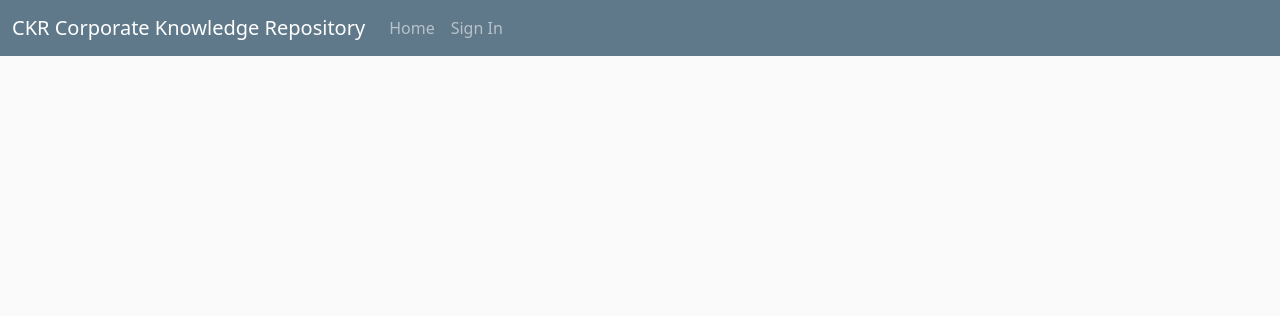
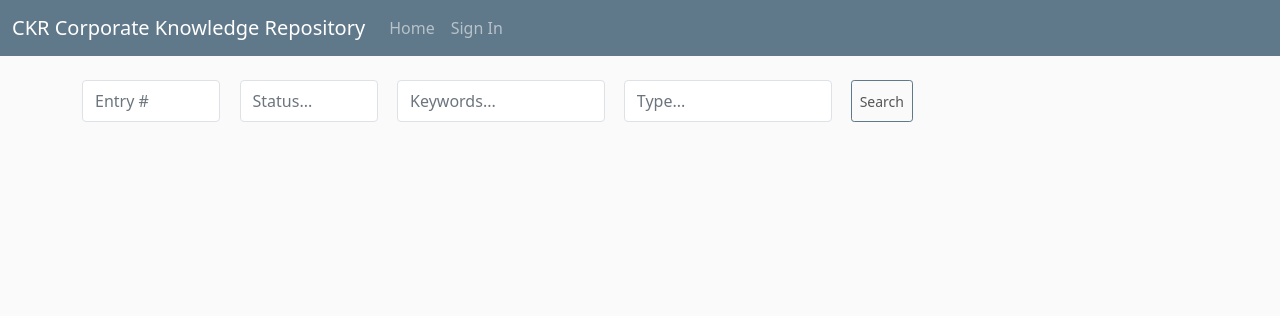
Before and after one commit to Steph-diaz/CKR_knowledge_Repository, a Django app: template ckr_knowledge_repository/ckr_knowledge_repository/templates/Entry/home_page.html in a window 1280 px wide. Shown: the top 316 px of the page. Run offline with Django 4.2, Linux system fonts and the light colour scheme; the template is opened without the code that fills it, so the values that code supplies are empty; some libraries are stand-ins or nearby versions.

Commit message:
search ability and fields in home page

```diff
--- a/ckr_knowledge_repository/ckr_knowledge_repository/static/css/project.css
+++ b/ckr_knowledge_repository/ckr_knowledge_repository/static/css/project.css
@@ -158,6 +158,12 @@ footer {
   border-color: #5f788a;
 }
 
+.btn-outline-steel:hover {
+  color: white;
+  border-color: #5f788a;
+  background-color: #5f788a;
+}
+
 /* final= #aaf0c6 | in progress= #f0c6aa  */
 /* active= #bbf3ed   | archived= #d7d7d7  */
 
--- a/ckr_knowledge_repository/ckr_knowledge_repository/templates/Entry/home_page.html
+++ b/ckr_knowledge_repository/ckr_knowledge_repository/templates/Entry/home_page.html
@@ -1,6 +1,63 @@
 {% extends "base.html" %}
 
 {% block content %}
+  <form method="GET" action="." >
+        <div class="form-row d-flex flex-row justify-content-between mb-4">
+{#          <div class="d-flex align-items-end">#}
+{#            <h4 >Search: </h4>#}
+{#          </div>#}
+
+          <div class="form-group col-2">
+              <div class="input-group">
+                  <input class="form-control py-2 border-right-0 border" type="search"
+                         name="entry_number" placeholder="Entry #"/>
+{#                    <span class="input-group-append">#}
+{#                        <div class="input-group-text bg-transparent">#}
+{#                            <i class="fa fa-search"></i>#}
+{#                        </div>#}
+{#                    </span>#}
+              </div>
+          </div>
+          <div class="form-group col-2">
+              <div class="input-group">
+                  <input class="form-control py-2 border-right-0 border" type="search"
+                         name="entry_status" placeholder="Status..."/>
+{#                    <span class="input-group-append">#}
+{#                        <div class="input-group-text bg-transparent">#}
+{#                            <i class="fa fa-search"></i>#}
+{#                        </div>#}
+{#                    </span>#}
+              </div>
+          </div>
+          <div class="form-group col-3">
+              <div class="input-group">
+                  <input class="form-control py-2 border-right-0 border" type="search"
+                         name="entry_keywords" placeholder="Keywords..."/>
+{#                    <span class="input-group-append">#}
+{#                        <div class="input-group-text bg-transparent">#}
+{#                            <i class="fa fa-search"></i>#}
+{#                        </div>#}
+{#                    </span>#}
+              </div>
+          </div>
+          <div class="form-group col-3">
+              <div class="input-group">
+                  <input class="form-control py-2 border-right-0 border" type="search"
+                         name="entry_type" placeholder="Type..."/>
+{#                    <span class="input-group-append">#}
+{#                        <div class="input-group-text bg-transparent">#}
+{#                            <i class="fa fa-search"></i>#}
+{#                        </div>#}
+{#                    </span>#}
+              </div>
+          </div>
+          <button type="submit"
+                  class="btn btn-outline-steel btn-sm">Search</button>
+        </div>
+
+
+
+  </form>
   {% for entry in entries %}
       <article class="media content-section">
         <div class="media-body">
```
Also changed, not shown: ckr_knowledge_repository/ckr_knowledge_repository/entry/views.py (+25 -0 lines).
